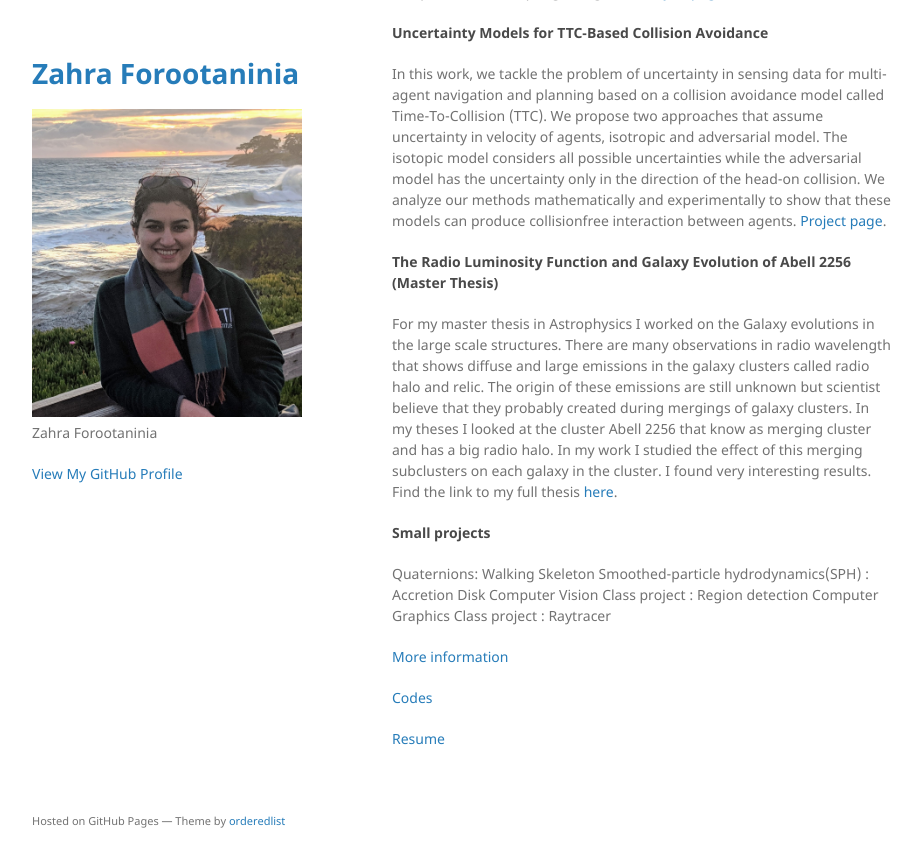
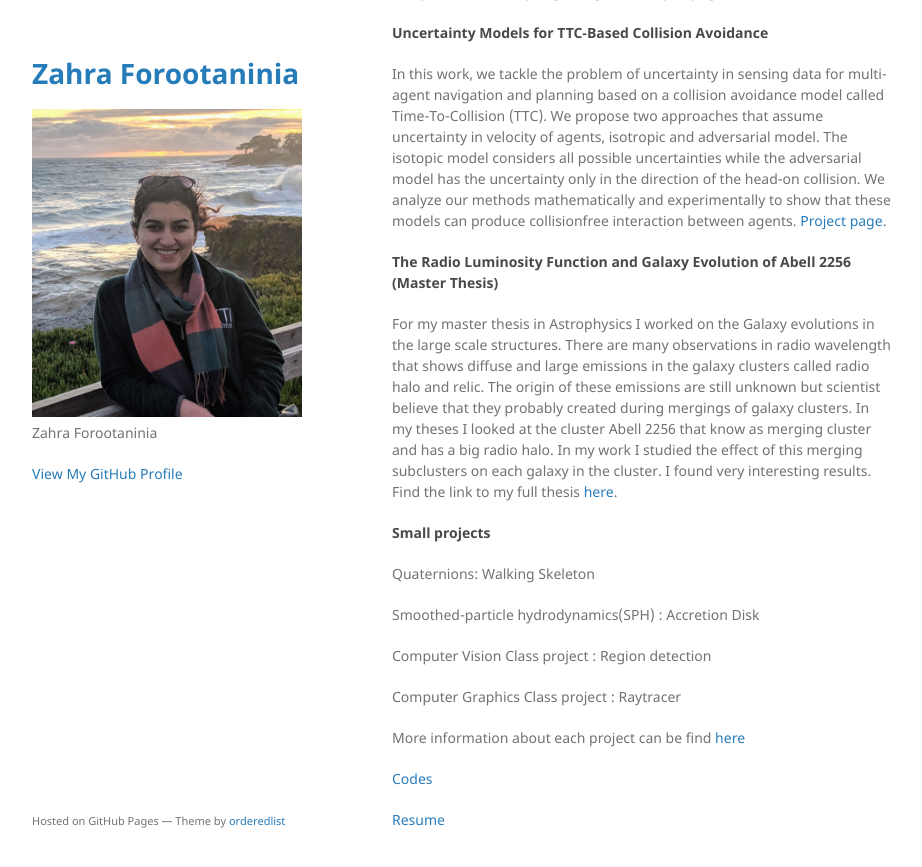
Before and after one commit to zahraforootaninia/zahraforootaninia.github.io, a Jekyll site: the page built from index.md, in a window 1280 px wide and 900 px high, scrolled down 592 px. Shown: the top 867 px of the window, without its empty margins (178-1100 px from the left). Built offline with Jekyll 4.4.1, drawn with Linux system fonts in a browser that asks for light colours; our own code applies the rules of GitHub Pages for plain Markdown files.

Commit message:
Update index.md

```diff
--- a/index.md
+++ b/index.md
@@ -46,11 +46,14 @@ Find the link to my full thesis [here](./https://conservancy.umn.edu/handle/1129
 #### Small projects
 
 Quaternions: Walking Skeleton
+
 Smoothed-particle hydrodynamics(SPH) : Accretion Disk
+
 Computer Vision Class project : Region detection
+
 Computer Graphics Class project : Raytracer
 
-[More information](./another-page.html)
+More information about each project can be find [here](./another-page.html)
 
 
 
```
